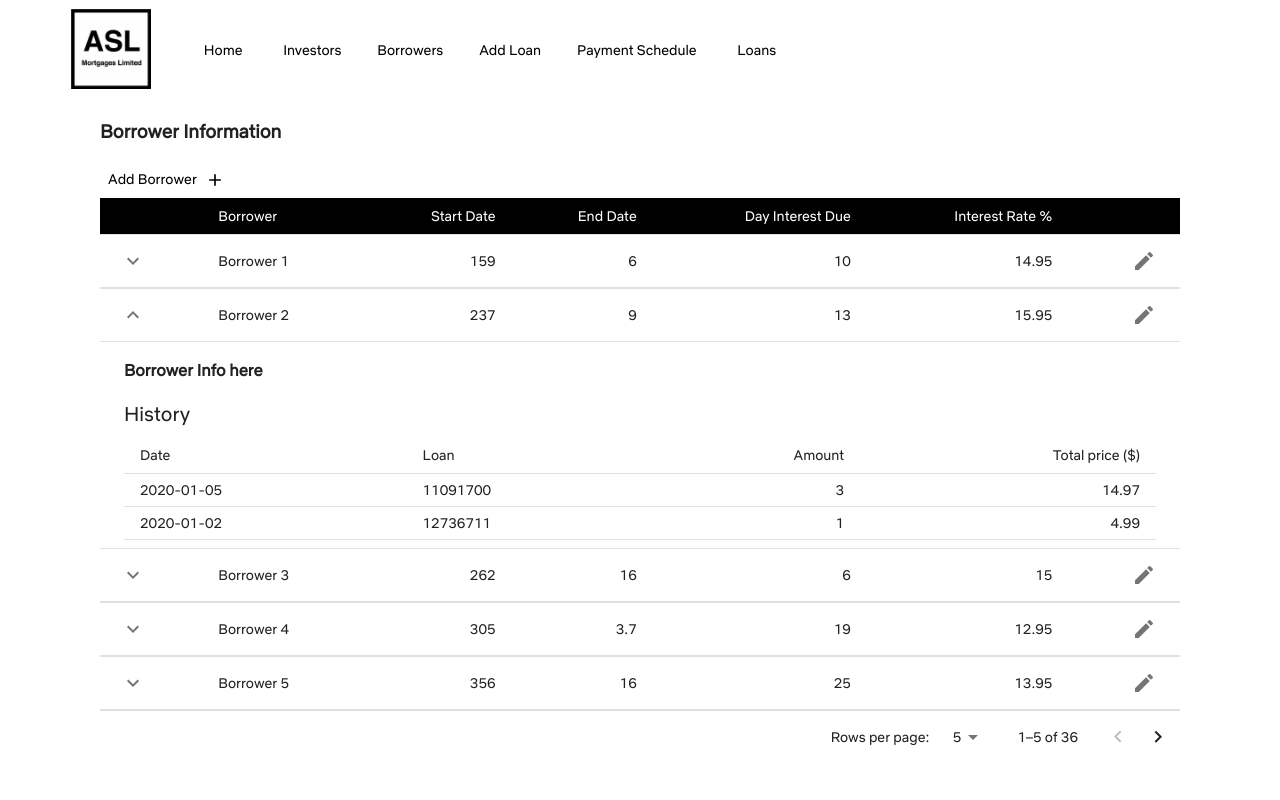
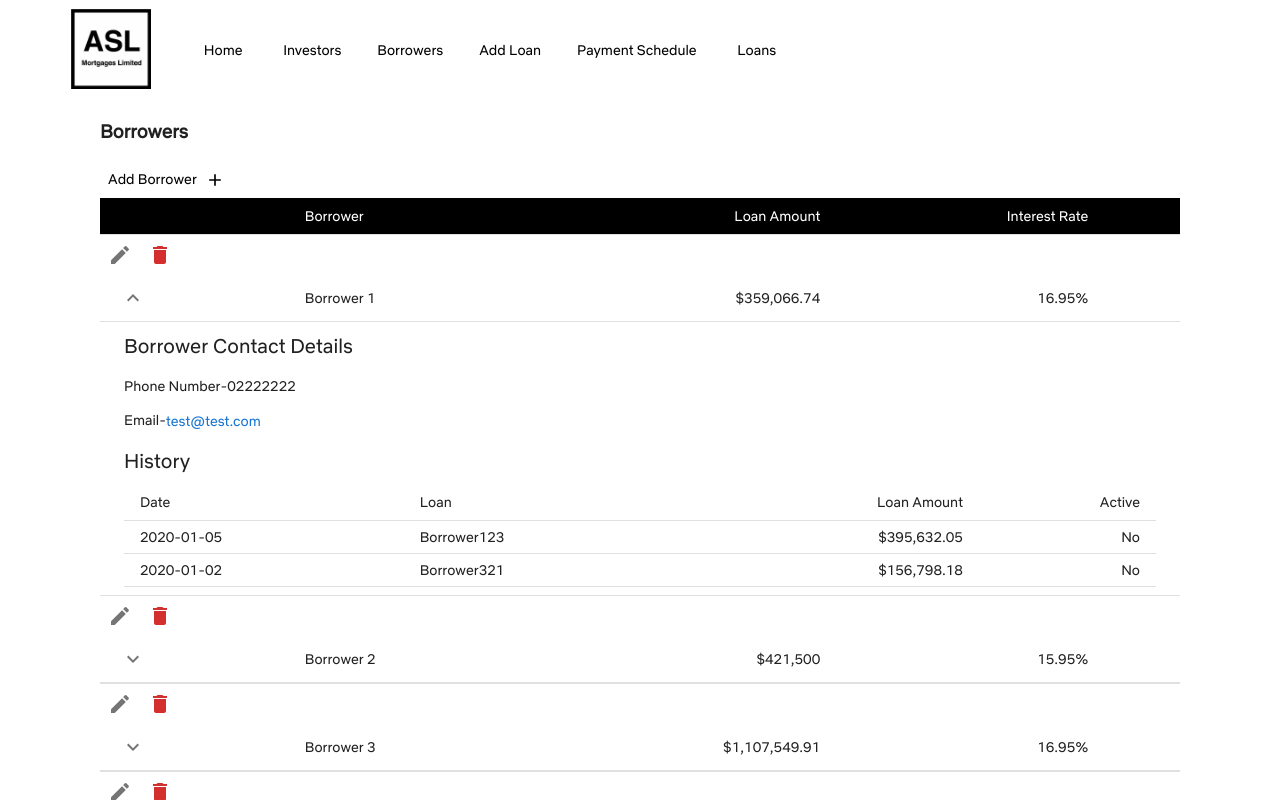
Before and after one commit to frontierSpaceAlien/ASLMortgages_POC, a React (Create React App) app: page /Borrowers in a window 1280 px wide. Both pictures are taken after a click on the button 133 px from the left and 314 px from the top of the page. Shown: the top 800 px of the page. Built offline with nearby package versions, Linux system fonts and the light colour scheme.

Commit message:
changed headers and adjusted drop down row

```diff
--- a/src/App.js
+++ b/src/App.js
@@ -44,8 +44,6 @@ const App = () =>  {
                       <img className="logo" src={logo} alt=""/>
                     </a>
                   </NavLink>
-{/* Remember to change the header names to appropriate tab names
-remove this comment when done */}
                   </li>
                   <ThemeProvider theme={theme}>
                       <li><NavLink to="/"><Button sx={{ color: 'black', textTransform: 'capitalize' }}>Home</Button></NavLink></li>
--- a/src/pages/Borrower.js
+++ b/src/pages/Borrower.js
@@ -19,7 +19,14 @@ import KeyboardArrowUpIcon from '@mui/icons-material/KeyboardArrowUp';
 import NetflixSansReg from '../fonts/NetflixSans-Regular.ttf';
 import AddIcon from '@mui/icons-material/Add';
 import EditIcon from '@mui/icons-material/Edit';
+import DeleteIcon from '@mui/icons-material/Delete';
+import { Tooltip } from '@mui/material';
+import Link from '@mui/material/Link';
+import Snackbar from '@mui/material/Snackbar';
+import MuiAlert from '@mui/material/Alert';
 
+var indexOf ="";
+const newRows=[];
 
 const theme = createTheme({
     typography: {
@@ -41,28 +48,75 @@ const theme = createTheme({
     },
 });
 
-function createData(name, startDate, endDate, dayIntDue, intRate, price) {
+const Alert = React.forwardRef(function Alert(props, ref) {
+  return <MuiAlert elevation={6} ref={ref} variant="filled" {...props} />;
+});
+
+function createData(borrowerID, name, loanAmount, intRate, price) {
   return {
+    borrowerID,
     name,
-    startDate,
-    endDate,
-    dayIntDue,
+    loanAmount,
     intRate,
     price,
+    email: "test@test.com",
     history: [
       {
         date: '2020-01-05',
-        loanId: '11091700',
-        amount: 3,
+        loanId: 'Borrower123',
+        amount: 395632.05,
+        active: "No"
       },
       {
         date: '2020-01-02',
-        loanId: '12736711',
-        amount: 1,
+        loanId: 'Borrower321',
+        amount: 156798.18,
+        active: "No"
       },
     ],
   };
 }
+
+/** DUMMY DATA **/
+// Never have duplicate borrower ids. Duplicate borrower ids will cause the table to break.
+const rows = [
+  createData(0,'Borrower 1', 359066.74, 16.95, 3.99),
+  createData(1,'Borrower 2', 421500.00, 15.95, 4.99),
+  createData(2,'Borrower 3', 1107549.91, 16.95, 3.79),
+  createData(3,'Borrower 4', 1627000.04, 14.95,  2.5),
+  createData(4,'Borrower 5', 83172.63, 15.0,  1.5),
+  createData(5,'Borrower 6', 363300.00, 15.0, 1.5),
+  createData(6,'Borrower 7', 985263.96, 6.0, 3.99),
+  createData(7,'Borrower 8', 389421.50, 9.0, 4.99),
+  createData(8,'Borrower 9', 954231.17, 16.0, 3.79),
+  createData(9,'Borrower 10', 305987.60, 3.7, 2.5),
+  createData(10,'Borrower 11', 592953.41, 16.0, 1.5),
+  createData(11,'Borrower 12', 356956.80, 16.0, 1.5),
+  createData(12,'Borrower 13', 159481.40, 6.0, 3.99),
+  createData(13,'Borrower 14', 237597.30, 9.0, 4.99),
+  createData(14,'Borrower 15', 262956.26, 16.0, 3.79),
+  createData(15,'Borrower 16', 305654.11, 3.7, 2.5),
+  createData(16,'Borrower 17', 356123.95, 16.0, 1.5),
+  createData(17,'Borrower 18', 356897.65, 16.0, 1.5),
+  createData(18,'Borrower 19', 159463.99, 6.0, 3.99),
+  createData(19,'Borrower 20', 237956.64, 9.0, 4.99),
+  createData(20,'Borrower 21', 262123.00, 16.0, 3.79),
+  createData(21,'Borrower 22', 305144.05, 3.7, 2.5),
+  createData(22,'Borrower 23', 356789.15, 16.0, 1.5),
+  createData(23,'Borrower 24', 356753.46, 16.0, 1.5),
+  createData(24,'Borrower 25', 159159.05, 6.0, 3.99),
+  createData(25,'Borrower 26', 237879.12, 9.0, 4.99),
+  createData(26,'Borrower 27', 2621595.77, 16.0, 3.79),
+  createData(27,'Borrower 28', 3056652.94, 3.7, 2.5),
+  createData(28,'Borrower 29', 3565563.80, 16.0, 1.5),
+  createData(29,'Borrower 30', 356957.78, 16.0, 1.5),
+  createData(30,'Borrower 31', 159897.63, 6.0, 3.99),
+  createData(31,'Borrower 32', 237485.99, 9.0, 4.99),
+  createData(32,'Borrower 33', 26265.45, 16.0, 3.79),
+  createData(33,'Borrower 34', 305323.12, 3.7, 2.5),
+  createData(34,'Borrower 35', 356222.65, 16.0, 1.5),
+  createData(35,'Borrower 36', 356154.00, 16.0, 1.5),
+]
 
 const StyledTableCell = styled(TableCell)(({ theme }) => ({
   [`&.${tableCellClasses.head}`]: {
@@ -77,6 +131,24 @@ const StyledTableCell = styled(TableCell)(({ theme }) => ({
 function Row(props) {
   const { row } = props;
   const [open, setOpen] = React.useState(false);
+  const [openSnack, setOpenSnack] = React.useState(false);
+
+  const handleClick = () => {
+    setOpenSnack(true);
+    console.log(openSnack);
+    navigator.clipboard.writeText(row.email)
+  };
+
+  const handleClose = (event, reason) => {
+    if (reason === 'clickaway') {
+      return;
+    }
+    setOpenSnack(false);
+  };
+
+  const handleIndexClick = (index) =>{
+    handlerDelete(index)
+  }
 
   return (
     <React.Fragment>
@@ -94,17 +166,31 @@ function Row(props) {
         <TableCell component="th" scope="row">
           {row.name}
         </TableCell>
-        <TableCell align="right">{row.startDate}</TableCell>
-        <TableCell align="right">{row.endDate}</TableCell>
-        <TableCell align="right">{row.dayIntDue}</TableCell>
-        <TableCell align="right">{row.intRate}</TableCell>
-        <TableCell align="right"><IconButton><EditIcon/></IconButton></TableCell>
+        <TableCell align="right">${row.loanAmount.toLocaleString(undefined, {maximumFractionDigits:2})}</TableCell>
+        <TableCell align="right">{row.intRate}%</TableCell>
+        <TableCell align="right">
+        </TableCell>
       </TableRow>
       <TableRow>
         <TableCell style={{ paddingBottom: 0, paddingTop: 0 }} colSpan={7}>
           <Collapse in={open} timeout="auto" unmountOnExit>
             <Box sx={{ margin: 1 }}>
-              <h3>Borrower Info here</h3>
+            <Typography variant="h6" gutterBottom component="div">
+                Borrower Contact Details
+              </Typography>
+              <p>Phone Number-02222222</p>
+              <p>Email-
+                <Tooltip title="Copy">
+                  <Link variant = "body2" underline ="hover" component ="button" onClick={handleClick}>
+                    {row.email}
+                  </Link>
+                </Tooltip>
+                <Snackbar open = {openSnack} autoHideDuration={2000} onClose={handleClose}>
+                  <Alert onClose={handleClose} severity="success" sx={{ width: '100%' }}>
+                    Copied!
+                  </Alert>
+                </Snackbar>
+              </p>
               <Typography variant="h6" gutterBottom component="div">
                 History
               </Typography>
@@ -113,8 +199,8 @@ function Row(props) {
                   <TableRow>
                     <TableCell>Date</TableCell>
                     <TableCell>Loan</TableCell>
-                    <TableCell align="right">Amount</TableCell>
-                    <TableCell align="right">Total price ($)</TableCell>
+                    <TableCell align="right">Loan Amount</TableCell>
+                    <TableCell align="right">Active</TableCell>
                   </TableRow>
                 </TableHead>
                 <TableBody>
@@ -124,10 +210,8 @@ function Row(props) {
                         {historyRow.date}
                       </TableCell>
                       <TableCell>{historyRow.loanId}</TableCell>
-                      <TableCell align="right">{historyRow.amount}</TableCell>
-                      <TableCell align="right">
-                        {Math.round(historyRow.amount * row.price * 100) / 100}
-                      </TableCell>
+                      <TableCell align="right">${historyRow.amount.toLocaleString(undefined, {maximumFractionDigits:2})}</TableCell>
+                      <TableCell align="right">{historyRow.active}</TableCell>
                     </TableRow>
                   ))}
                 </TableBody>
@@ -141,9 +225,10 @@ function Row(props) {
   );
 }
 
+
 Row.propTypes = {
   row: PropTypes.shape({
-    startDate: PropTypes.number.isRequired,
+    loanAmount: PropTypes.number.isRequired,
     endDate: PropTypes.number.isRequired,
     dayIntDue: PropTypes.number.isRequired,
     history: PropTypes.arrayOf(
@@ -152,64 +237,24 @@ Row.propTypes = {
         loanId: PropTypes.string.isRequired,
         date: PropTypes.string.isRequired,
       }),
-    ).isRequired,
-    name: PropTypes.string.isRequired,
+      ).isRequired,
+      name: PropTypes.string.isRequired,
     price: PropTypes.number.isRequired,
     intRate: PropTypes.number.isRequired,
   }).isRequired,
 };
 
-/** DUMMY DATA **/
-// Never have duplicate borrower ids. Duplicate borrower ids will cause the table to break.
-const rows = [
-  createData('Borrower 1', 159, 6.0, 10, 14.95, 3.99),
-  createData('Borrower 2', 237, 9.0, 13, 15.95, 4.99),
-  createData('Borrower 3', 262, 16.0, 6, 15.00, 3.79),
-  createData('Borrower 4', 305, 3.7, 19, 12.95, 2.5),
-  createData('Borrower 5', 356, 16.0, 25, 13.95, 1.5),
-  createData('Borrower 6', 356, 16.0, 1, 15.00, 1.5),
-  createData('Borrower 7', 159, 6.0, 10, 14.95, 3.99),
-  createData('Borrower 8', 237, 9.0, 13, 15.95, 4.99),
-  createData('Borrower 9', 262, 16.0, 6, 15.00, 3.79),
-  createData('Borrower 10', 305, 3.7, 19, 12.95, 2.5),
-  createData('Borrower 11', 356, 16.0, 25, 13.95, 1.5),
-  createData('Borrower 12', 356, 16.0, 1, 15.00, 1.5),
-  createData('Borrower 13', 159, 6.0, 10, 14.95, 3.99),
-  createData('Borrower 14', 237, 9.0, 13, 15.95, 4.99),
-  createData('Borrower 15', 262, 16.0, 6, 15.00, 3.79),
-  createData('Borrower 16', 305, 3.7, 19, 12.95, 2.5),
-  createData('Borrower 17', 356, 16.0, 25, 13.95, 1.5),
-  createData('Borrower 18', 356, 16.0, 1, 15.00, 1.5),
-  createData('Borrower 19', 159, 6.0, 10, 14.95, 3.99),
-  createData('Borrower 20', 237, 9.0, 13, 15.95, 4.99),
-  createData('Borrower 21', 262, 16.0, 6, 15.00, 3.79),
-  createData('Borrower 22', 305, 3.7, 19, 12.95, 2.5),
-  createData('Borrower 23', 356, 16.0, 25, 13.95, 1.5),
-  createData('Borrower 24', 356, 16.0, 1, 15.00, 1.5),
-  createData('Borrower 25', 159, 6.0, 10, 14.95, 3.99),
-  createData('Borrower 26', 237, 9.0, 13, 15.95, 4.99),
-  createData('Borrower 27', 262, 16.0, 6, 15.00, 3.79),
-  createData('Borrower 28', 305, 3.7, 19, 12.95, 2.5),
-  createData('Borrower 29', 356, 16.0, 25, 13.95, 1.5),
-  createData('Borrower 30', 356, 16.0, 1, 15.00, 1.5),
-  createData('Borrower 31', 159, 6.0, 10, 14.95, 3.99),
-  createData('Borrower 32', 237, 9.0, 13, 15.95, 4.99),
-  createData('Borrower 33', 262, 16.0, 6, 15.00, 3.79),
-  createData('Borrower 34', 305, 3.7, 19, 12.95, 2.5),
-  createData('Borrower 35', 356, 16.0, 25, 13.95, 1.5),
-  createData('Borrower 36', 356, 16.0, 1, 15.00, 1.5),
-]
-
 export default function CollapsibleTable() {
   const [page, setPage] = React.useState(0);
   const [rowsPerPage, setRowsPerPage] = React.useState(5);
+  const [rowData, setRowData] = React.useState(rows);
 
-  const currentRows = rows.filter((r, ind) => {
+  const currentRows = rowData.filter((r, ind) => {
     return ind >= rowsPerPage * page && ind < rowsPerPage * (page + 1);
   });
 
   const emptyRows =
-  page > 0 ? Math.max(0, (1 + page) * rowsPerPage - rows.length) : 0;
+  page > 0 ? Math.max(0, (1 + page) * rowsPerPage - rowData.length) : 0;
 
   const handleChangePage = (event, newPage) => {
     setPage(newPage);
@@ -220,18 +265,22 @@ export default function CollapsibleTable() {
     setPage(0);
   };
 
+  const handleDelete = (index) => {
+    console.log("hello")
+  }
+
   return (
     <div className = "tableView">
     <ThemeProvider theme={theme}>
     <Paper elevation={0} style={{ height: "100%", paddingLeft: 100, paddingRight:100}}>
         <TableContainer>
-        <h3>Borrower Information</h3>
+        <h3>Borrowers</h3>
             <div className = "align-row">
                 <Button
                     endIcon={<AddIcon />}
                     sx={{ color: "black", textTransform: 'capitalize' }}
-                    onClick={console.log("hello")}
-                >
+                    onClick={(e)=> console.log(e.target.value)}
+                    >
                 Add Borrower
                 </Button>
             </div>
@@ -240,17 +289,28 @@ export default function CollapsibleTable() {
               <TableRow>
                 <StyledTableCell />
                 <StyledTableCell>Borrower</StyledTableCell>
-                <StyledTableCell align="right">Start Date</StyledTableCell>
-                <StyledTableCell align="right">End Date</StyledTableCell>
-                <StyledTableCell align="right">Day Interest Due</StyledTableCell>
-                <StyledTableCell align="right">Interest Rate %</StyledTableCell>
+                <StyledTableCell align="right">Loan Amount</StyledTableCell>
+                <StyledTableCell align="right">Interest Rate</StyledTableCell>
                 <StyledTableCell align="right"></StyledTableCell>
               </TableRow>
             </TableHead>
             <TableBody>
               {currentRows.map((row) => (
-                <Row key={row.name} row={row} />
-                ))}
+                <React.Fragment>
+                    <Tooltip title="Edit">
+                      <IconButton>
+                        <EditIcon/>
+                      </IconButton>
+                    </Tooltip>
+                    <Tooltip title="Delete">
+                      <IconButton>
+                        <DeleteIcon color = "error"/>
+                      </IconButton>
+                    </Tooltip>
+                  <Row key={row.borrowerID} row={row}>
+                  </Row>
+                </React.Fragment>
+              ))}
               {emptyRows > 0 && (
                 <TableRow style={{ height: 53 * emptyRows }}>
               <TableCell colSpan={6} />
@@ -261,7 +321,7 @@ export default function CollapsibleTable() {
           <TablePagination
           rowsPerPageOptions={[5, 10, 15]}
           component="div"
-          count={rows.length}
+          count={rowData.length}
           rowsPerPage={rowsPerPage}
           page={page}
           onPageChange={handleChangePage}
@@ -273,3 +333,7 @@ export default function CollapsibleTable() {
   </div>
   );
 }
+
+function handlerDelete(index){
+  console.log("hello")
+}
```
